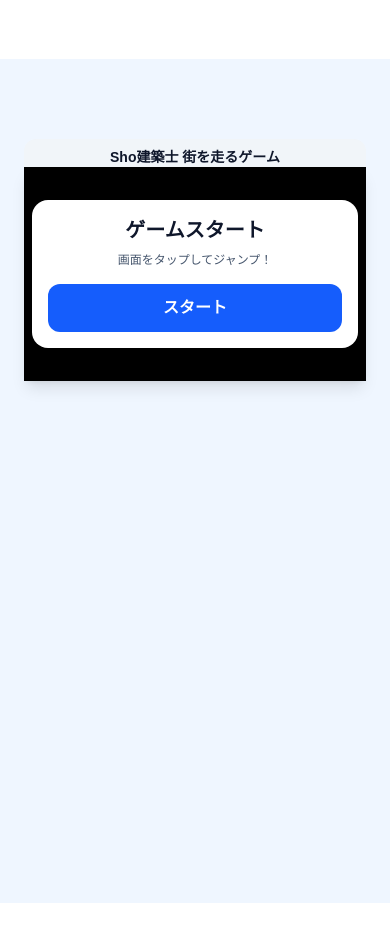
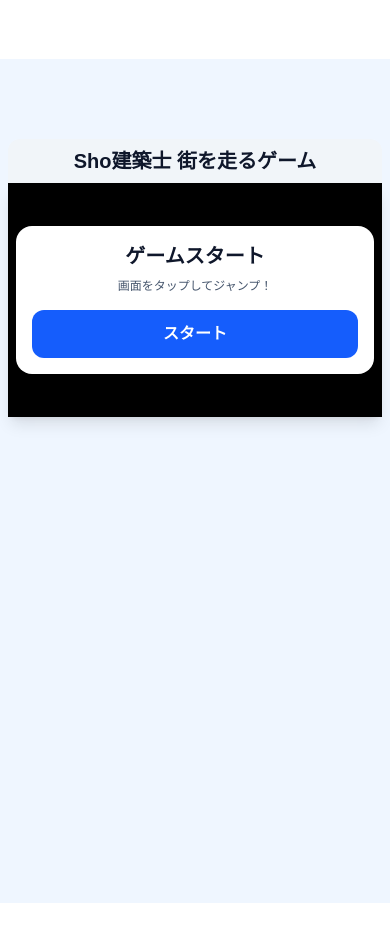
Before and after one commit to shonakamura345-creator/atapworks-ec, a Next.js app: page / in a window 390 px wide. Shown: the part 5320-6256 px from the top of the page. Built offline with nearby package versions, Linux system fonts and the light colour scheme; no server answers.

Commit message:
ゲームセクションのパディング削減とタイトルサイズ調整

```diff
--- a/app/components/RunningGame.tsx
+++ b/app/components/RunningGame.tsx
@@ -580,7 +580,7 @@ export default function RunningGame() {
   return (
     <div className="w-full max-w-5xl mx-auto">
       <div className="bg-slate-100 rounded-xl md:rounded-2xl p-0 md:p-8">
-        <h3 className="text-sm md:text-3xl font-bold text-slate-900 mb-0 md:mb-4 text-center px-2 pt-2 md:px-0 md:pt-0">
+        <h3 className="text-xl md:text-3xl font-bold text-slate-900 mb-2 md:mb-4 text-center px-2 pt-2 md:px-0 md:pt-0">
           Sho建築士 街を走るゲーム
         </h3>
         <p className="text-slate-600 text-center mb-0 md:mb-6 text-xs md:text-base hidden md:block">
--- a/app/page.tsx
+++ b/app/page.tsx
@@ -55,14 +55,14 @@ export default function Home() {
                 }}
               >
                 <div className="rounded-2xl overflow-hidden shadow-2xl bg-white">
-                  <Image
+        <Image
                     src="/Photoroom_20260103_080646.PNG"
                     alt="Sho建築士"
                     fill
                     className="object-cover"
                     sizes="(max-width: 768px) 100vw, 50vw"
-                    priority
-                  />
+          priority
+        />
                 </div>
               </div>
             </div>
@@ -407,7 +407,7 @@ export default function Home() {
 
       {/* GAME セクション */}
       <section id="game" className="min-h-screen bg-blue-50 py-20">
-        <div className="mx-auto max-w-6xl px-6">
+        <div className="mx-auto max-w-6xl px-2 md:px-6">
           <RunningGame />
         </div>
       </section>
```
